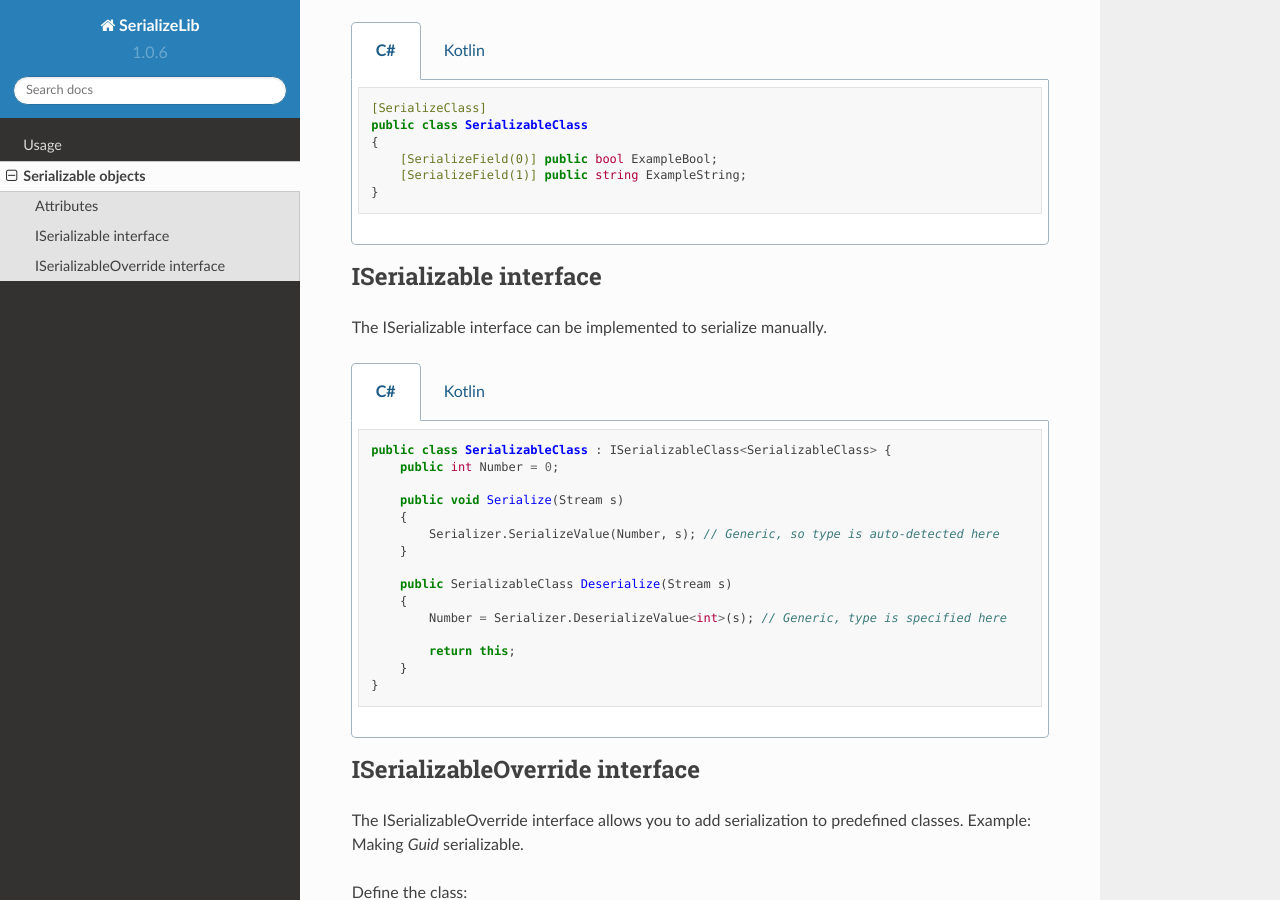
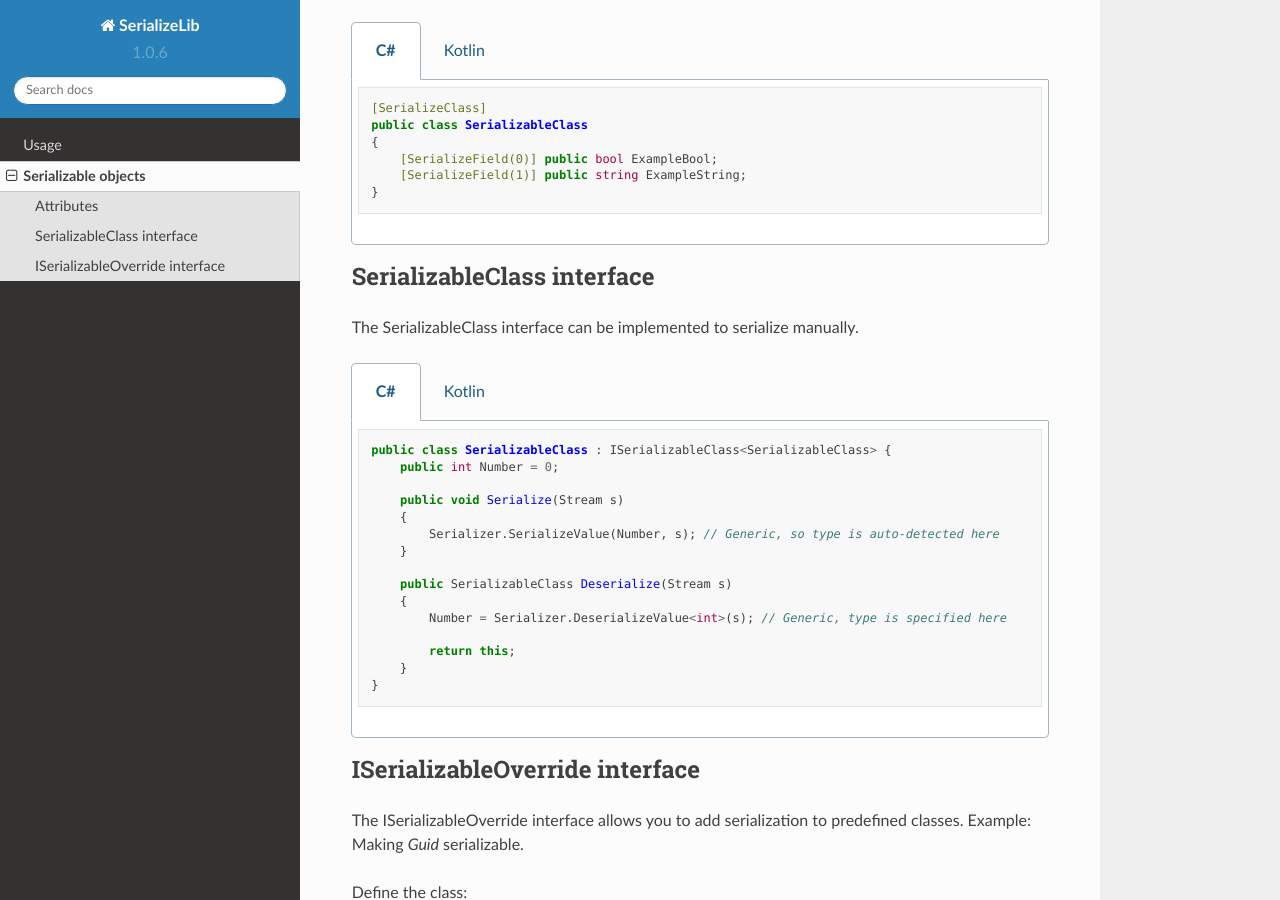
Before and after one commit to Mylo-Softworks/SerializeLib-docs, a Sphinx documentation site: the page built from docs/source/serializable-objects.rst, in a window 1280 px wide and 900 px high, scrolled down 337 px. Built offline with Sphinx 7.4.7 and the Read the Docs theme 2.0.0, drawn with Linux system fonts in a browser that asks for light colours.

Commit message:
Change name in description from ISerializable to SerializableClass

```diff
--- a/docs/source/serializable-objects.rst
+++ b/docs/source/serializable-objects.rst
@@ -27,10 +27,10 @@ The attributes `[SerializeClass]` and `[SerializeField(order)]` are used to mark
         }
 
 
-ISerializable interface
+SerializableClass interface
 ***********************
 
-The ISerializable interface can be implemented to serialize manually.
+The SerializableClass interface can be implemented to serialize manually.
 
 .. tabs::
     .. code-tab:: csharp
```
